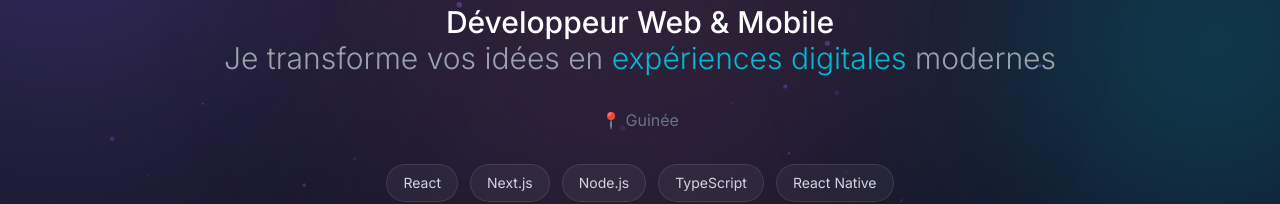
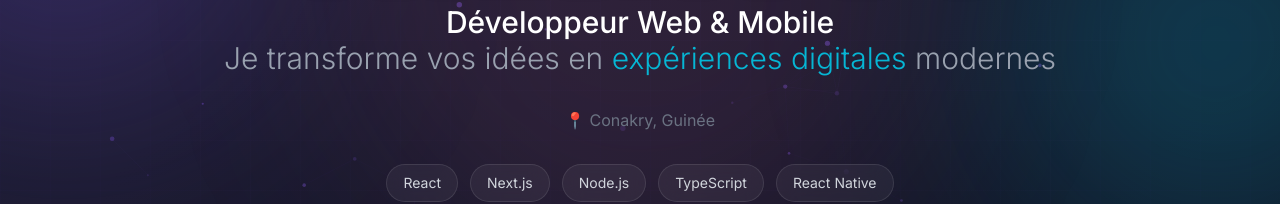
Before and after one commit to OusmaneDiallomitty/portfolio-pro, a React (Vite) app: page / in a window 1280 px wide. Shown: the part 560-764 px from the top of the page. Built offline with nearby package versions, Linux system fonts and the light colour scheme.

Commit message:
Update: Conakry, Guinée

```diff
--- a/src/data/index.ts
+++ b/src/data/index.ts
@@ -7,7 +7,7 @@ import type { Project, Experience, NavLink } from '../types';
 export const personalInfo = {
   name: 'Ousmane Diallo',
   title: 'Développeur Web & Mobile',
-  location: 'Guinée',
+  location: 'Conakry, Guinée',
   email: 'ousmanedmitty@gmail.com',
   phone: '+224 626 13 26 14',
   cvFr: 'https://www.canva.com/design/DAG19VQ9dZ8/oFa51-HVAy5A9P7XuUyehw/view?utm_content=DAG19VQ9dZ8&utm_campaign=designshare&utm_medium=link2&utm_source=uniquelinks&utlId=h15a53af074',
```
